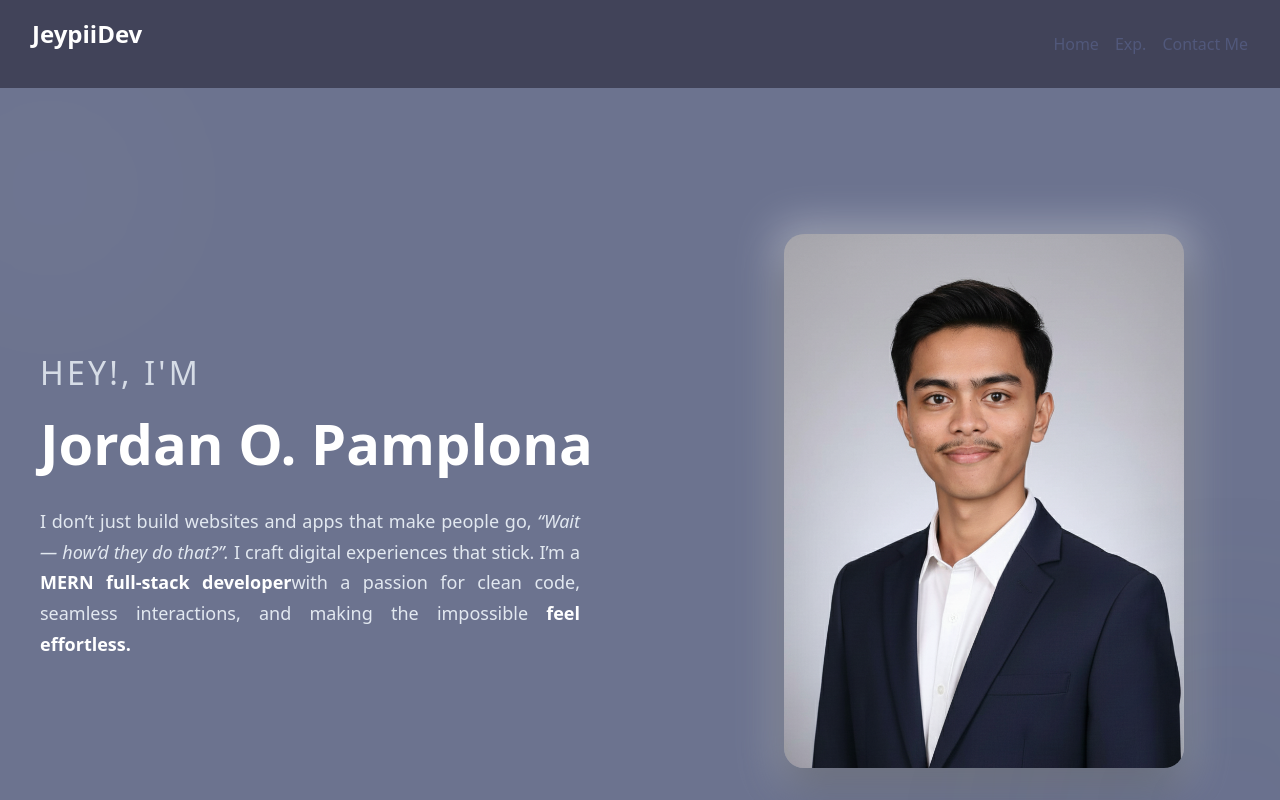
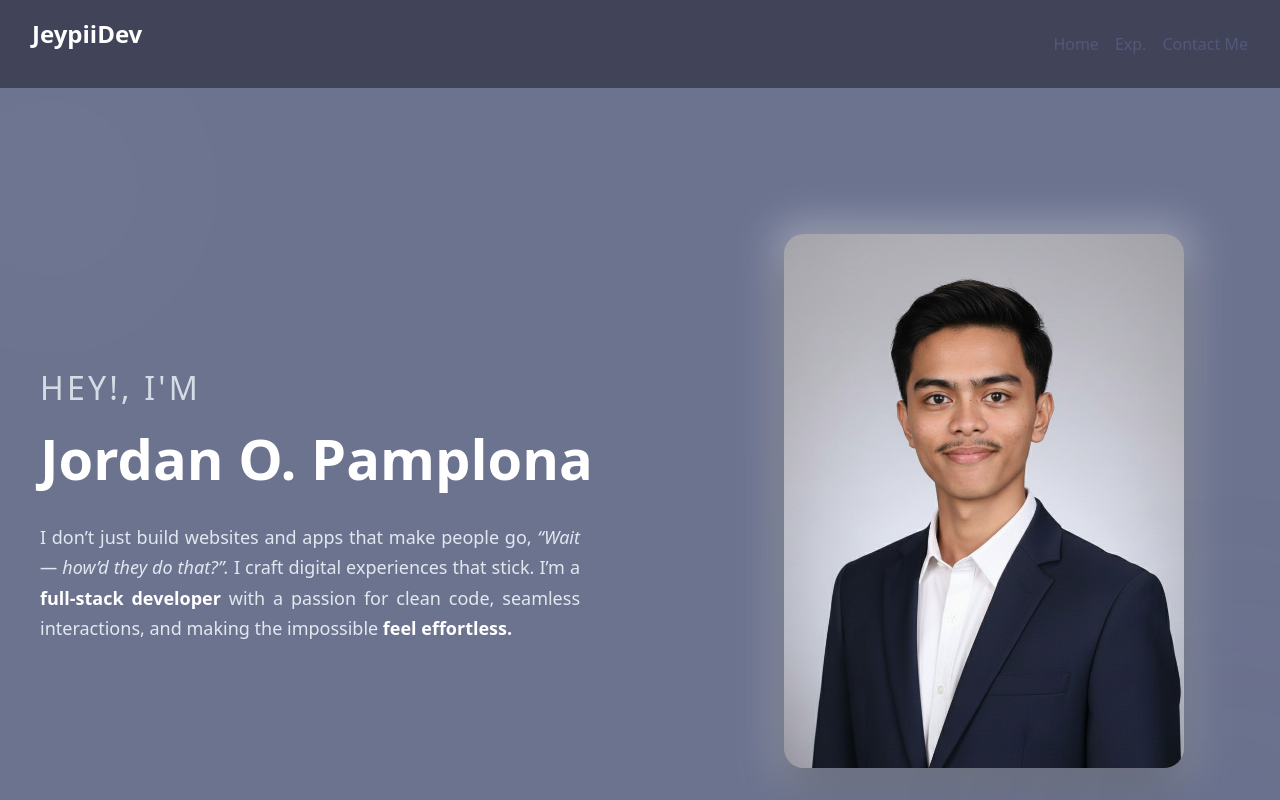
Before and after one commit to pamplonajp45-eng/JeypiiDev, a React (Vite) app: page / in a window 1280 px wide. Shown: the top 800 px of the page. Built offline with nearby package versions, Linux system fonts and the light colour scheme.

Commit message:
fixing some spacing

```diff
--- a/src/components/Home.jsx
+++ b/src/components/Home.jsx
@@ -13,7 +13,7 @@ const Home = () => (
             I don’t just build websites and apps that make people go,{" "}
             <i>“Wait — how’d they do that?”.</i> I craft digital experiences
             that stick. I’m a{" "}
-            <span className="highlight">MERN full-stack developer</span>
+            <span className="highlight">full-stack developer </span>
             with a passion for clean code, seamless interactions, and making the
             impossible
             <span className="highlight"> feel effortless.</span>
```
